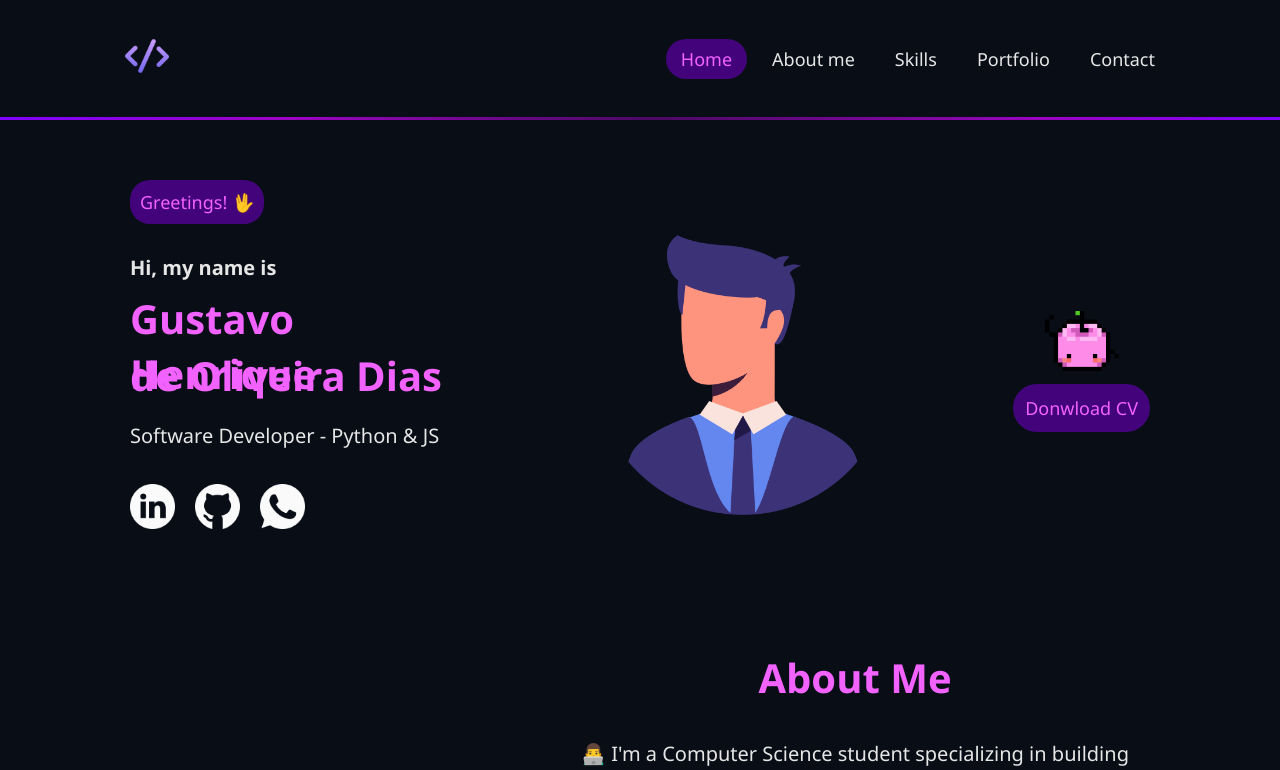
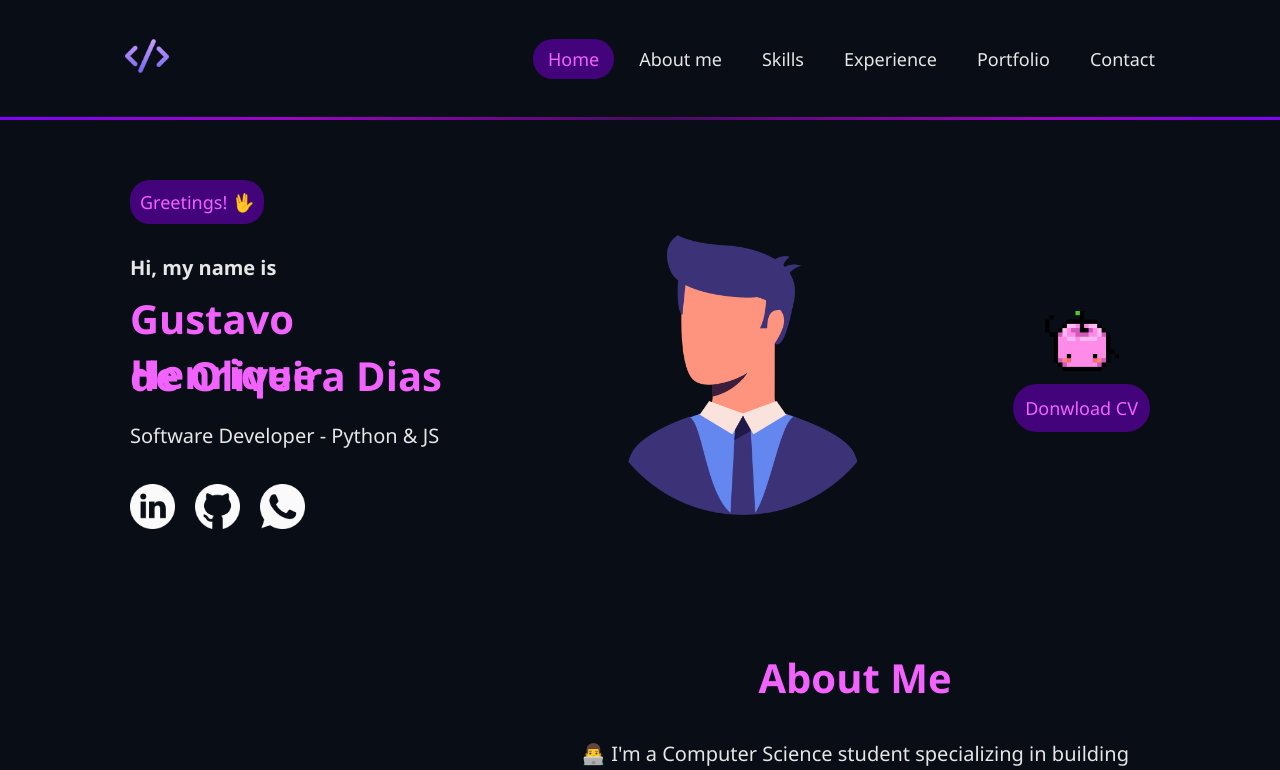
Before and after one commit to GustavoDiaso/Portfolio, a React (Vite) app in the folder project/: page / in a window 1280 px wide. Shown: the top 770 px of the page. Built offline with nearby package versions, Linux system fonts and the light colour scheme.

Commit message:
construindo sistema de scroll

```diff
--- a/project/src/App.jsx
+++ b/project/src/App.jsx
@@ -1,13 +1,51 @@
+import { useRef } from "react";
 import Header from "./components/header/Header.jsx";
 import Sections from "./components/sections/Sections.jsx";
 
-function App(){
+const App = () =>{
+
+    const sectionRefs = {
+        home: useRef(null),
+        aboutMe: useRef(null),
+        skills: useRef(null),
+        experience: useRef(null),
+        portfolio: useRef(null),
+        contact: useRef(null),
+    };
+
+    const scrollToSection = (sectionName) => {
+
+        const targetSection = sectionRefs[sectionName].current;
+
+        if (targetSection){
+            /*
+            HTMLElement.getBoundingClientRect().top: returns the distance from the top edge
+            of the viewport to the top edge of the element.
+            */
+            const distFromViewportsTop = targetSection.getBoundingClientRect().top;
+            const offset = 100;
+
+            console.dir(targetSection);
+            window.scrollTo(
+                {
+                    top: distFromViewportsTop - 100,
+                    behavior: 'smooth',
+                }
+            )
+
+
+
+
+        }
+
+    }
+
     return(
         <>
-            <Header/>
-            <Sections/>
+            <Header scrollToSection={scrollToSection}/>
+            <Sections sectionRefs={sectionRefs}/>
         </>
     )
-}
+};
 
 export default App;
--- a/project/src/components/header/Header.jsx
+++ b/project/src/components/header/Header.jsx
@@ -1,19 +1,23 @@
 import css from "./Header.module.css";
-import logoIMGPath from "../../assets/images/logo.png"
+import logoIMGPath from "../../assets/images/logo.png";
 import { useState, useEffect, useRef } from "react";
 
-const navBarLinks = [
-    { text: "Home", href: "#" },
-    { text: "About me", href: "#" },
-    { text: "Skills", href: "#" },
-    { text: "Portfolio", href: "#" },
-    { text: "Contact", href: "#" },
-]
 
-function Header() {
+const Header = (
+    {scrollToSection}
+)=>{
     const [activeLinkText, setActiveLinkText] = useState('Home');
     const ulRef = useRef(null); // Reference to the <ul></ul> element that contains the navbar links
     const slideRef = useRef(null); // Reference to the <div></div> element that represents the slide
+
+    const navBarLinks = [
+        { text: "Home", sectionToScroll: 'home'},
+        { text: "About me", sectionToScroll: 'aboutMe'},
+        { text: "Skills", sectionToScroll: 'skills'},
+        { text: "Experience", sectionToScroll: 'experience'},
+        { text: "Portfolio", sectionToScroll: 'portfolio'},
+        { text: "Contact", sectionToScroll: 'contact'},
+    ];
 
     // this function will be called every time the component is mounted or whenever activeLink suffers any changes
     useEffect(
@@ -35,6 +39,8 @@ function Header() {
         },
         [activeLinkText]
     );
+
+
 
     return (
         <header className={css.header}>
@@ -63,8 +69,12 @@ function Header() {
                                         data-status={link.text == activeLinkText ? 'active' : ''}
                                     >
                                         <a
-                                            href={link.href}
-                                            onClick={() => { setActiveLinkText(link.text) }}
+                                            onClick={
+                                                () => {
+                                                    setActiveLinkText(link.text);
+                                                    scrollToSection(link.sectionToScroll);
+                                                }
+                                            }
                                         >
                                             {link.text}
                                         </a>
--- a/project/src/components/header/Header.module.css
+++ b/project/src/components/header/Header.module.css
@@ -50,6 +50,7 @@
 
 .nav_link a {
     color: rgb(230, 230, 230);
+    cursor: pointer;
     font-size: 18px;
     font-weight: 400;
     text-decoration: none;
@@ -64,6 +65,7 @@
 }
 
 .nav_link_active a {
+    cursor: pointer;
     color: rgb(242, 98, 255);
     font-size: 18px;
     font-weight: 400;
--- a/project/src/components/sections/Sections.jsx
+++ b/project/src/components/sections/Sections.jsx
@@ -1,13 +1,13 @@
-import css from "./Sections.module.css"
-import Home from './section-home/Home'
-import AboutMe from "./section-about-me/AboutMe"
-import Skills from "./section-skills/Skills"
+import css from "./Sections.module.css";
+import Home from './section-home/Home';
+import AboutMe from "./section-about-me/AboutMe";
+import Skills from "./section-skills/Skills";
 
-function Sections(){
+const Sections = ({sectionRefs}) => {
     return(
         <section className={css.sections}>
-            <Home/>
-            <AboutMe/>
+            <Home ref={sectionRefs.home}/>
+            <AboutMe ref={sectionRefs.aboutMe}/>
             <Skills/>
         </section>
     )
--- a/project/src/components/sections/section-about-me/AboutMe.jsx
+++ b/project/src/components/sections/section-about-me/AboutMe.jsx
@@ -1,10 +1,13 @@
 import css from "./AboutMe.module.css"
 import devIMGPath from '../../../assets/images/manager.png'
+import { forwardRef } from "react"
 
-function AboutMe(){
-
+const AboutMe = forwardRef(
+    (
+        props, ref
+    )=>{
         return (
-        <section className={css.section_about_me}>
+            <section className={css.section_about_me} ref={ref}>
                 <img src={devIMGPath} alt="" className={css.dev_img}/>
 
                 <div className={css.about_me}>
@@ -33,4 +36,6 @@ function AboutMe(){
         )
     }
 
+);
+
 export default AboutMe
--- a/project/src/components/sections/section-home/Home.jsx
+++ b/project/src/components/sections/section-home/Home.jsx
@@ -1,5 +1,5 @@
 import css from "./Home.module.css"
-import { useRef, useState, useEffect, use } from "react"
+import { useRef, useState, useEffect, forwardRef } from "react"
 import devIMGPath from '../../../assets/images/manager.png'
 import linkedinIMGPath from '../../../assets/images/linkedin.png'
 import whatsappIMGPath from '../../../assets/images/whatsapp.png'
@@ -13,8 +13,11 @@ const socialMedias = [
     { name: 'WhatsApp', href: 'https://wa.me/5511989155761', imgPath: whatsappIMGPath },
 ];
 
-function Home() {
-
+const Home = forwardRef(
+    (
+        props,
+        ref
+    ) => {
         const junimoGIFRef = useRef(null);
         const [isJunimoJumping, setJunimoJumpingState] = useState(false);
 
@@ -79,7 +82,7 @@ function Home() {
         )
 
         return (
-        <section className={css.section_home}>
+            <section className={css.section_home} ref={ref}>
                 <div className={css.dev_info}>
                     <h3 className={css.greeting}>Greetings! 🖖</h3>
                     <h1 className={css.presentation}> Hi, my name is</h1>
@@ -124,4 +127,7 @@ function Home() {
             </section>
         )
     }
+
+);
+
 export default Home
```
Lines whose indentation alone changed are shown as unchanged.
